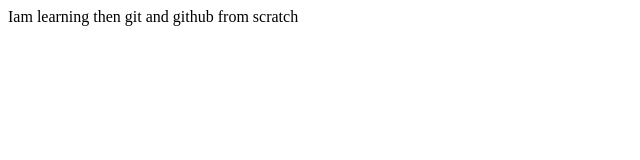
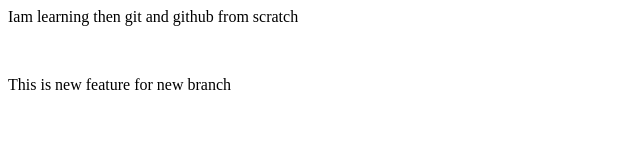
Before and after one commit to DANDAWATES/LocalRepo, a plain HTML site: page index.html in a window 1280 px wide. Shown: the whole page, without its empty margins (0-640 px from the left). Drawn offline with Linux system fonts and the light colour scheme.

Commit message:
add new feature

```diff
--- a/index.html
+++ b/index.html
@@ -1,3 +1,5 @@
 <p>
     Iam learning then git and github from scratch
 </p>
+<br>
+<p>This is new feature for new branch</p>
```
